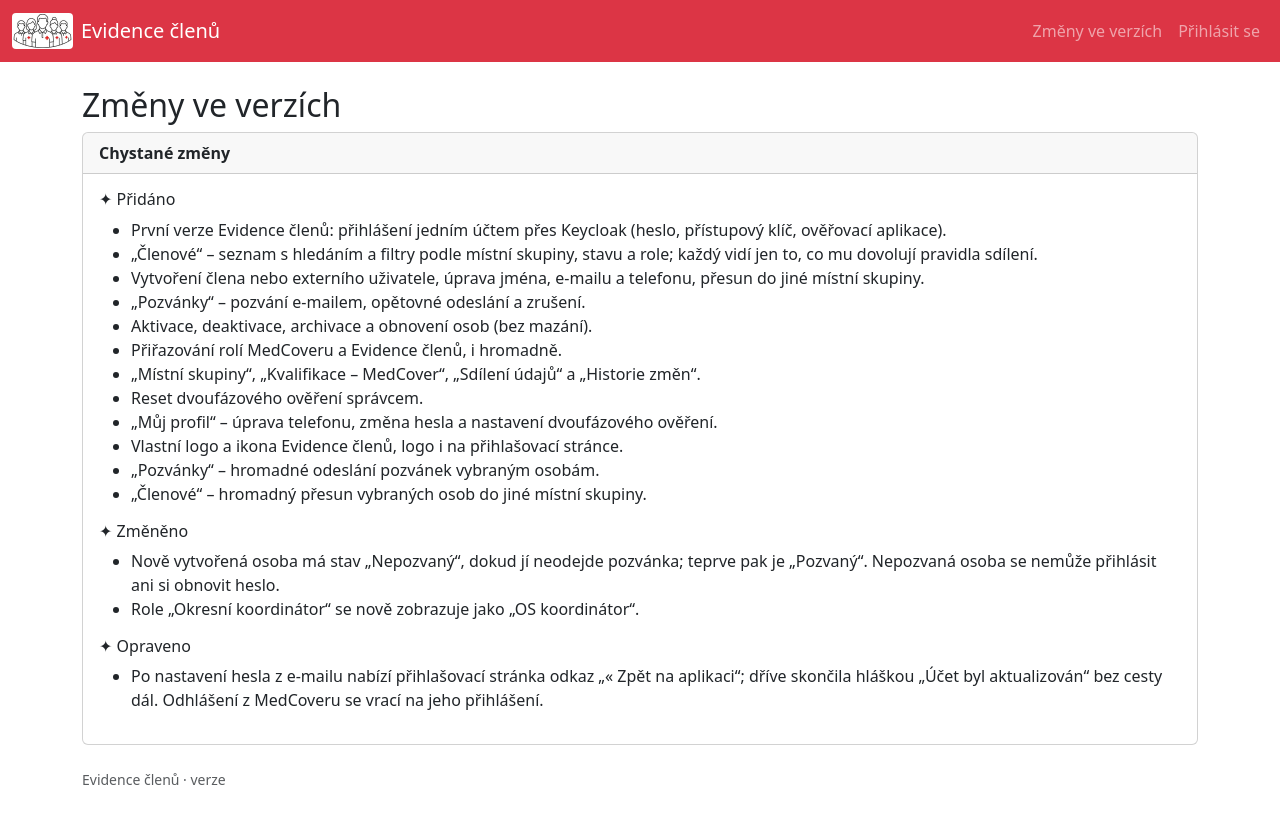
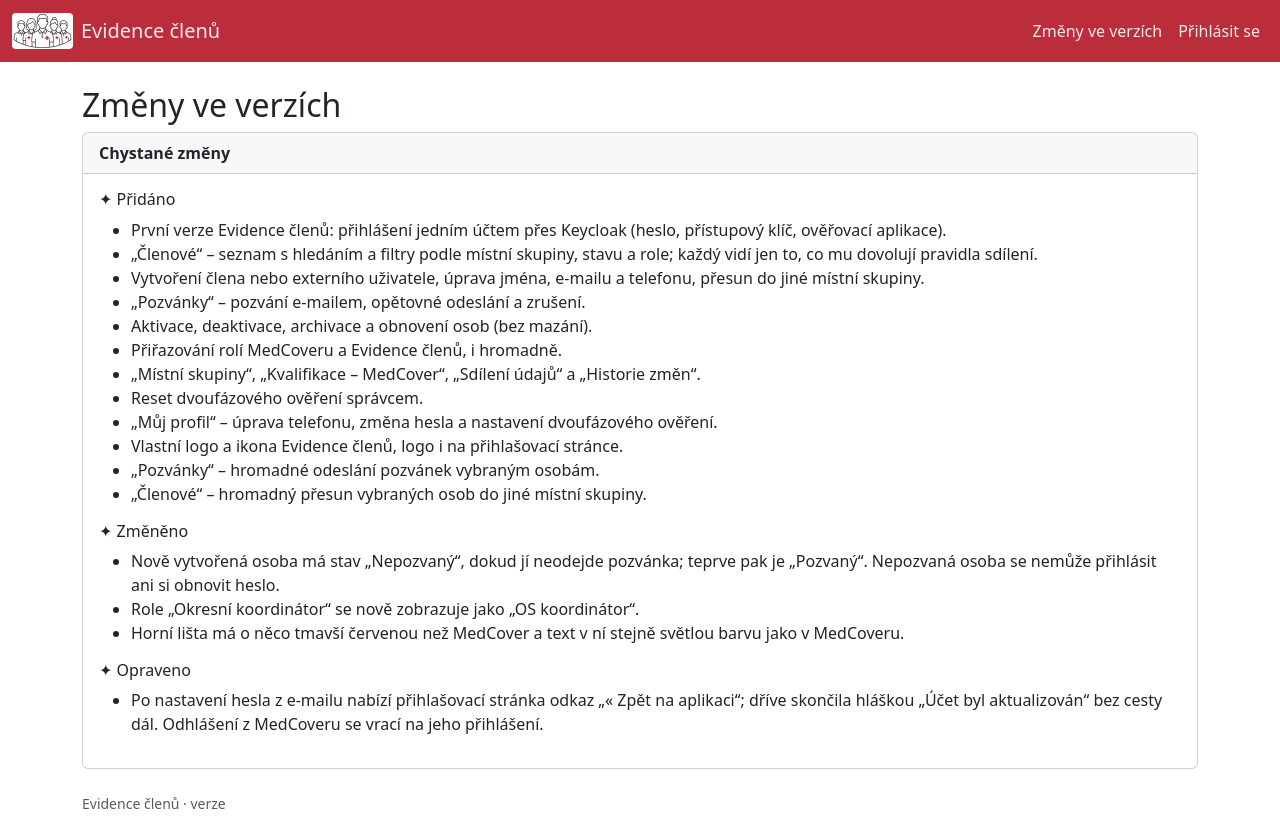
Before and after one commit to spidermila/MemberBase, a Python web app: template memberbase/templates/main/changelog.html in a window 1280 px wide. Before the commit the page ends 785 px from the top, so only its background shows below. Run offline with Jinja, Linux system fonts and the light colour scheme; the template is opened without the code that fills it, so the values that code supplies are empty.

Commit message:
style: darken navbar red and match MedCover's navbar text colour
The navbar used the same plain Bootstrap danger red as MedCover; it's
now a shade darker (Bootstrap's own hover/active reds, shifted one
step down) so the two apps are distinguishable at a glance. The
navbar text colour now matches MedCover's navbar exactly.

```diff
--- a/memberbase/static/css/main.css
+++ b/memberbase/static/css/main.css
@@ -1,4 +1,32 @@
-/* MemberBase – same red as MedCover's navbar (Bootstrap danger). */
+/* MemberBase – a shade darker than MedCover's plain Bootstrap danger red,
+   so the two apps' navbars are told apart at a glance. Uses Bootstrap's own
+   danger hover/active shades, one step down, to stay within its palette. */
+:root {
+  --bs-danger: #bb2d3b;
+  --bs-danger-rgb: 187, 45, 59;
+}
+.btn-danger {
+  --bs-btn-bg: #bb2d3b;
+  --bs-btn-border-color: #bb2d3b;
+  --bs-btn-hover-bg: #b02a37;
+  --bs-btn-hover-border-color: #a52834;
+  --bs-btn-focus-shadow-rgb: 187, 45, 59;
+  --bs-btn-active-bg: #a52834;
+  --bs-btn-active-border-color: #9c262f;
+  --bs-btn-disabled-bg: #bb2d3b;
+  --bs-btn-disabled-border-color: #bb2d3b;
+}
+
+/* Navbar text – same light colour as MedCover's navbar. */
+:root {
+  --color-navbar-text: rgba(255, 255, 255, 0.90);
+  --color-navbar-text-hover: #ffffff;
+}
+.navbar-dark .nav-link,
+.navbar-dark .navbar-brand { color: var(--color-navbar-text); }
+.navbar-dark .nav-link:hover,
+.navbar-dark .nav-link:focus { color: var(--color-navbar-text-hover); }
+
 .navbar-brand img { border-radius: 4px; }
 .maxw-340 { max-width: 340px; }
 .maxw-200 { max-width: 200px; }
--- a/memberbase/templates/main/changelog.html
+++ b/memberbase/templates/main/changelog.html
@@ -24,6 +24,7 @@
     <ul>
       <li>Nově vytvořená osoba má stav „Nepozvaný“, dokud jí neodejde pozvánka; teprve pak je „Pozvaný“. Nepozvaná osoba se nemůže přihlásit ani si obnovit heslo.</li>
       <li>Role „Okresní koordinátor“ se nově zobrazuje jako „OS koordinátor“.</li>
+      <li>Horní lišta má o něco tmavší červenou než MedCover a text v ní stejně světlou barvu jako v MedCoveru.</li>
     </ul>
     <h6>✦ Opraveno</h6>
     <ul>
```
Also changed, not shown: CHANGELOG.md.
